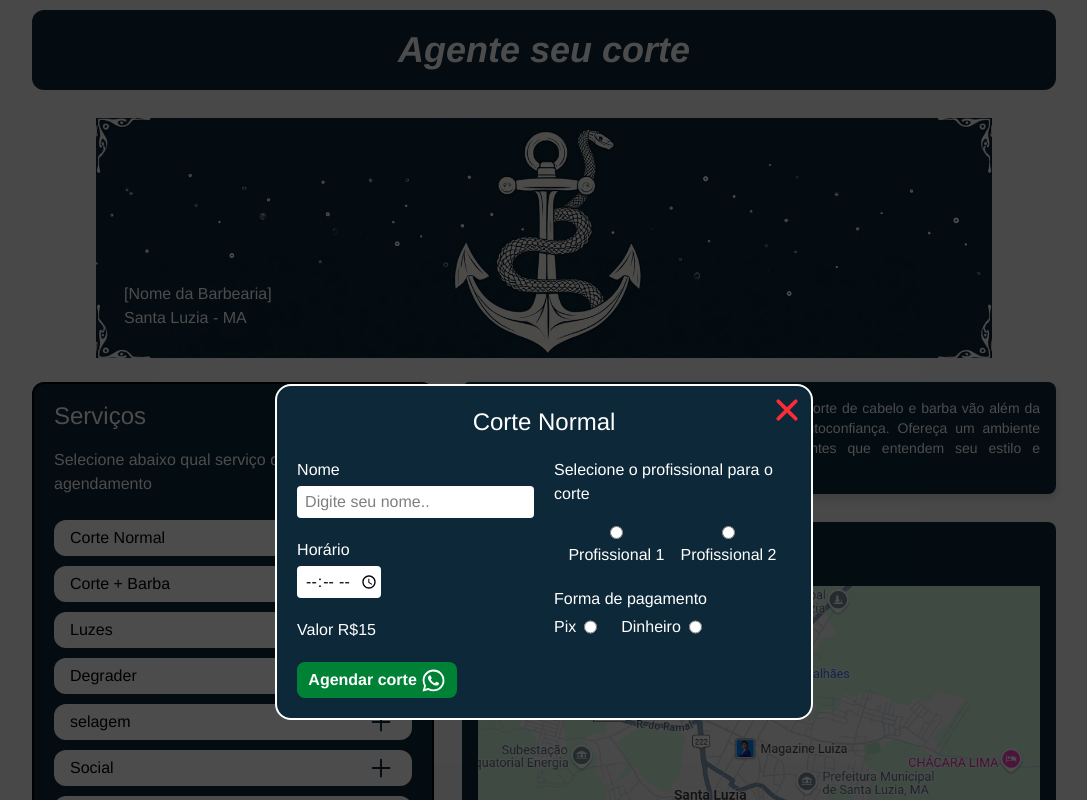
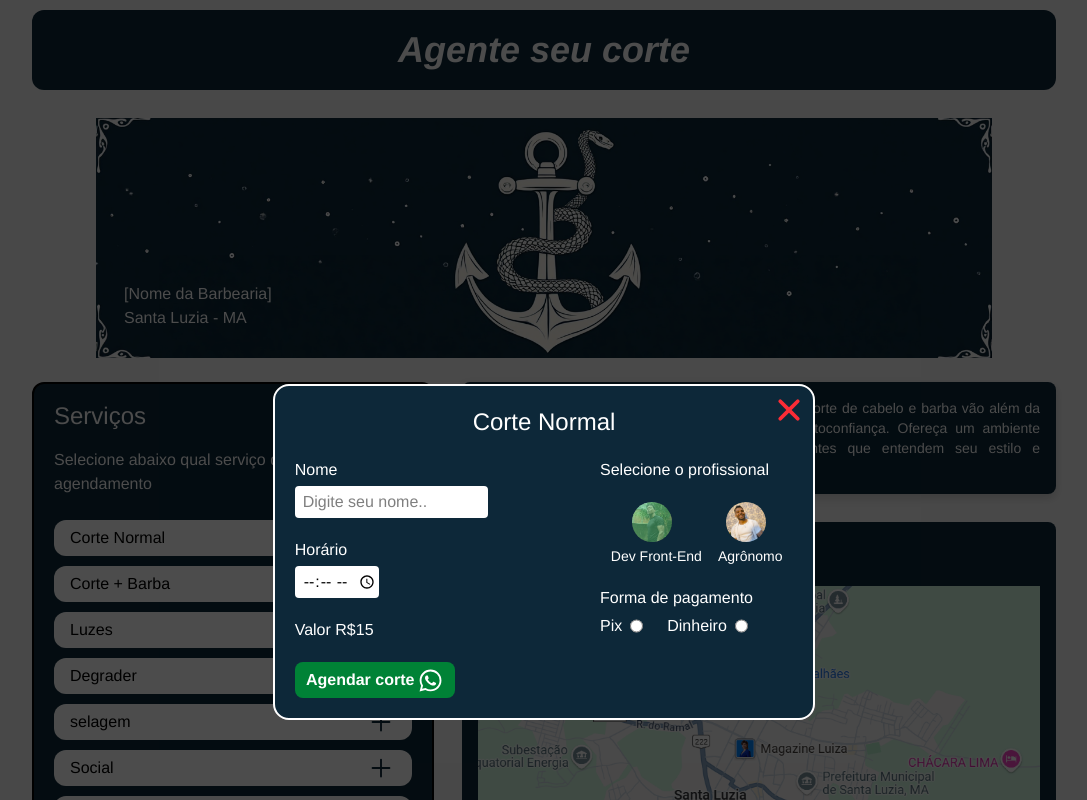
Before and after one commit to Alessandro-Vieira77/cutting-programmer, a React (Vite) app: page / in a window 1280 px wide. Both pictures are taken after a click on the button 476 px from the left and 538 px from the top of the page. Shown: the top 800 px of the page, without its empty margins (96-1183 px from the left). Built offline with nearby package versions, Linux system fonts and the light colour scheme.

Commit message:
modal completed

```diff
--- a/src/components/modal/Modal.tsx
+++ b/src/components/modal/Modal.tsx
@@ -1,5 +1,9 @@
 import { IoClose } from "react-icons/io5";
 import { IoLogoWhatsapp } from "react-icons/io5";
+import { BsCopy } from "react-icons/bs";
+
+import { Profissional } from "../profissional/Profissional";
+import { FormEvent, useState } from "react";
 
 interface ModalProps {
   block: string;
@@ -8,6 +12,26 @@ interface ModalProps {
 }
 
 export function Modal({ block, exit, court }: ModalProps) {
+  const [copy, setCopy] = useState("copy");
+  const [payment, setPayment] = useState("");
+
+  console.log(payment);
+
+  // copiar o pix
+  function copyToClipBoard(e: FormEvent) {
+    e.preventDefault();
+    const navi = navigator.clipboard
+      .writeText("(98) 985825422")
+      .then(() => {
+        setCopy("copied");
+        setTimeout(() => setCopy("copy"), 2000);
+      })
+      .catch((err) => {
+        console.error("erro em copiar o texto", err);
+      });
+    return navi;
+  }
+
   return (
     <div
       className={
@@ -27,7 +51,7 @@ export function Modal({ block, exit, court }: ModalProps) {
           <IoClose size={40} />
         </button>
 
-        <form className="flex justify-between max-w-full flex-wrap md:flex-nowrap gap-5">
+        <form className="flex justify-between md:gap-28 max-w-full flex-wrap md:flex-nowrap ">
           {/* nome, horário e agendar */}
           <div className="flex flex-col w-full">
             <label
@@ -68,30 +92,11 @@ export function Modal({ block, exit, court }: ModalProps) {
           {/* selecione o profissional e pagamento */}
           <div className="flex flex-col w-full">
             <div>
-              <h2 className="text-base text-white font-medium mb-5">
-                Selecione o profissional para o corte
+              <h2 className="text-base text-white font-medium mb-5 mt-5 md:mt-0">
+                Selecione o profissional
               </h2>
-              {/* profissional */}
-              <div className="flex self-center gap-4 justify-center w-full mb-5">
-                <div className="flex flex-col-reverse items-center">
-                  <label
-                    className="text-base text-white font-medium mt-1"
-                    htmlFor="profi"
-                  >
-                    Profissional 1
-                  </label>
-                  <input type="radio" name="profi" value={"proficional1"} />
-                </div>
-                <div className="flex flex-col-reverse items-center">
-                  <label
-                    className="text-base text-white font-medium mt-1"
-                    htmlFor="profi"
-                  >
-                    Profissional 2
-                  </label>
-                  <input type="radio" name="profi" value={"profissional2"} />
-                </div>
-              </div>
+              {/*  profissional */}
+              <Profissional />
             </div>
 
             <div className="flex flex-col">
@@ -109,7 +114,13 @@ export function Modal({ block, exit, court }: ModalProps) {
                   >
                     Pix
                   </label>
-                  <input type="radio" name="pagamento" value={"Pix"} />
+                  <input
+                    type="radio"
+                    name="pagamento"
+                    value="pix"
+                    checked={payment === "pix"}
+                    onChange={(e) => setPayment(e.target.value)}
+                  />
                 </div>
                 <div className="flex">
                   <label
@@ -118,10 +129,45 @@ export function Modal({ block, exit, court }: ModalProps) {
                   >
                     Dinheiro
                   </label>
-                  <input type="radio" name="pagamento" value={"dinheiro"} />
+                  <input
+                    type="radio"
+                    name="pagamento"
+                    value="dinheiro"
+                    checked={payment === "dinheiro"}
+                    onChange={(e) => setPayment(e.target.value)}
+                  />
                 </div>
               </div>
+              {/* pix */}
+              <div className={payment === "pix" ? "flex flex-col" : "hidden"}>
+                <div className="flex  w-32  gap-2 items-center justify-center bg-white mt-1.5 rounded-sm">
+                  <p>(98) 985789046</p>
+                </div>
+                <button
+                  className="flex gap-1 items-center w-20 cursor-pointer mt-1.5 font-medium"
+                  style={{
+                    color: copy === "copied" ? "#5bd279" : "#FFF",
+                  }}
+                  onClick={copyToClipBoard}
+                >
+                  <BsCopy />
+                  {copy}
+                </button>
+              </div>
             </div>
+
+            {/* money */}
+            <div className={payment === "dinheiro" ? "mt-1.5" : "hidden"}>
+              <label className="text-white font-medium mr-1.5" htmlFor="troco">
+                troco para?
+              </label>
+              <input
+                className="bg-white w-11 text-center rounded-sm"
+                type="number"
+                name="troco"
+              />
+            </div>
+
             <button
               type="submit"
               className="md:hidden flex mt-5 items-center justify-center gap-1 text-white font-bold w-40 h-9 bg-green-700 rounded-lg cursor-pointer"
--- a/src/components/profissional/Profissional.tsx
+++ b/src/components/profissional/Profissional.tsx
@@ -1,3 +1,54 @@
+import { useState } from "react";
+import "./profissional.css";
+import { FaCircleUser } from "react-icons/fa6";
+
+import image1 from "/img/alessandro.jpg";
+import image2 from "/img/rony.png";
+
 export function Profissional() {
-  return <div>Profissional</div>;
+  // const [selectedOption, setSelectedOption] = useState("profissional1");
+  const [selected, setSelected] = useState("option1");
+  return (
+    <div className="radio-container mb-5">
+      <div className="w-full flex justify-center gap-4">
+        <label className="custom-radio flex flex-col">
+          <input
+            type="radio"
+            name="option"
+            value="option1"
+            checked={selected === "option1"}
+            onChange={(e) => setSelected(e.target.value)}
+          />
+          <span className="checkmark mb-1">
+            {/* <FaCircleUser className="w-full h-full" color="#FFFF" /> */}
+            <img
+              className="w-full h-full rounded-full"
+              src={image1}
+              alt="profissiona 1"
+            />
+          </span>
+          <p className="text-white text-sm">Dev Front-End</p>
+        </label>
+
+        <label className="custom-radio flex-col ">
+          <input
+            type="radio"
+            name="option"
+            value="option2"
+            checked={selected === "option2"}
+            onChange={(e) => setSelected(e.target.value)}
+          />
+          <span className="checkmark mb-1">
+            {/* <FaCircleUser className="w-full h-full" color="#FFFF" /> */}
+            <img
+              className="w-full h-full rounded-full"
+              src={image2}
+              alt="profissional 2"
+            />
+          </span>
+          <p className="text-white text-sm">Agrônomo</p>
+        </label>
+      </div>
+    </div>
+  );
 }
--- /dev/null
+++ b/src/components/profissional/profissional.css
@@ -0,0 +1,46 @@
+.radio-container {
+  display: flex;
+  gap: 10px;
+}
+
+.custom-radio {
+  display: flex;
+  align-items: center;
+  cursor: pointer;
+  font-size: 18px;
+}
+
+.custom-radio input {
+  display: none; /* Oculta o input padrão */
+}
+
+.checkmark {
+  display: flex;
+  justify-content: center;
+  align-items: center;
+  width: 40px;
+  height: 40px;
+  /* border: 2px solid #007bff; */
+  border-radius: 50%;
+  display: inline-block;
+  position: relative;
+  margin-right: 8px;
+}
+
+/* .custom-radio input:checked + .checkmark {
+  background-color: #007bff;
+  border-color: #007bff;
+} */
+
+.custom-radio input:checked + .checkmark::after {
+  content: "";
+  width: 40px;
+  height: 40px;
+  background: #5bd279;
+  border-radius: 50%;
+  position: absolute;
+  top: 50%;
+  left: 50%;
+  transform: translate(-50%, -50%);
+  opacity: 0.5;
+}
```
Also changed, not shown: public/img/alessandro.jpg (added), public/img/rony.png (added).
